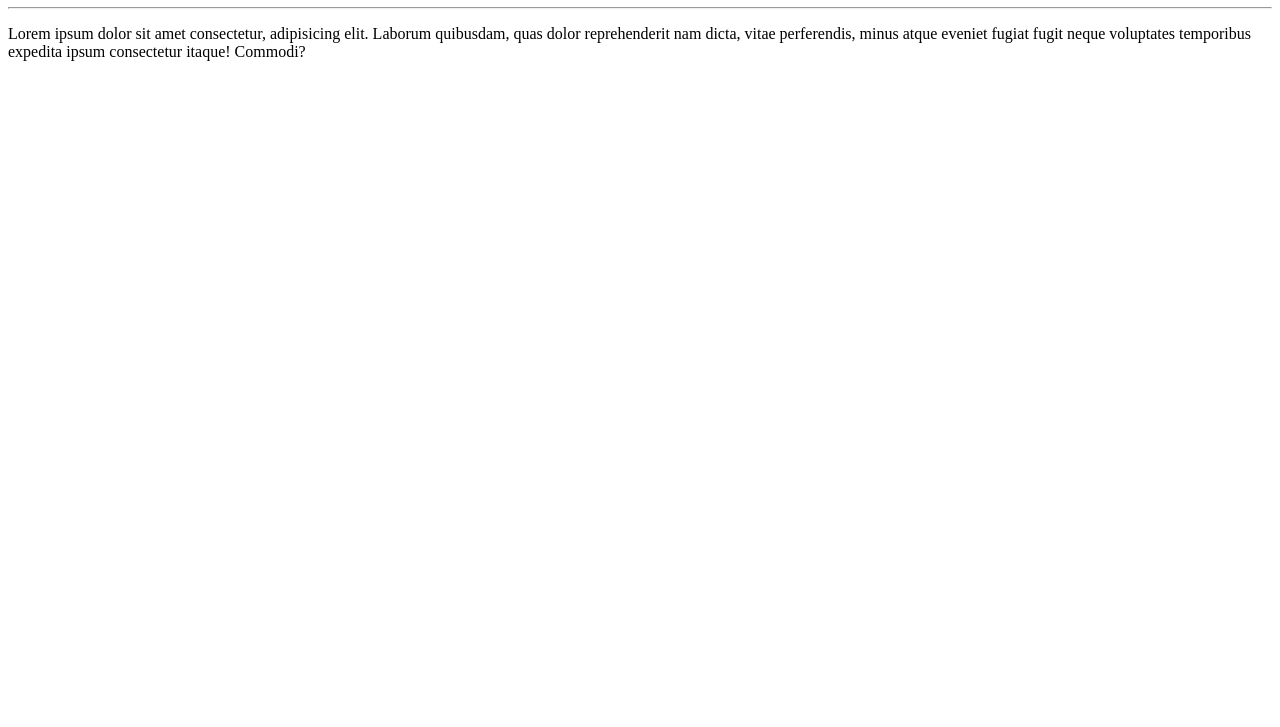
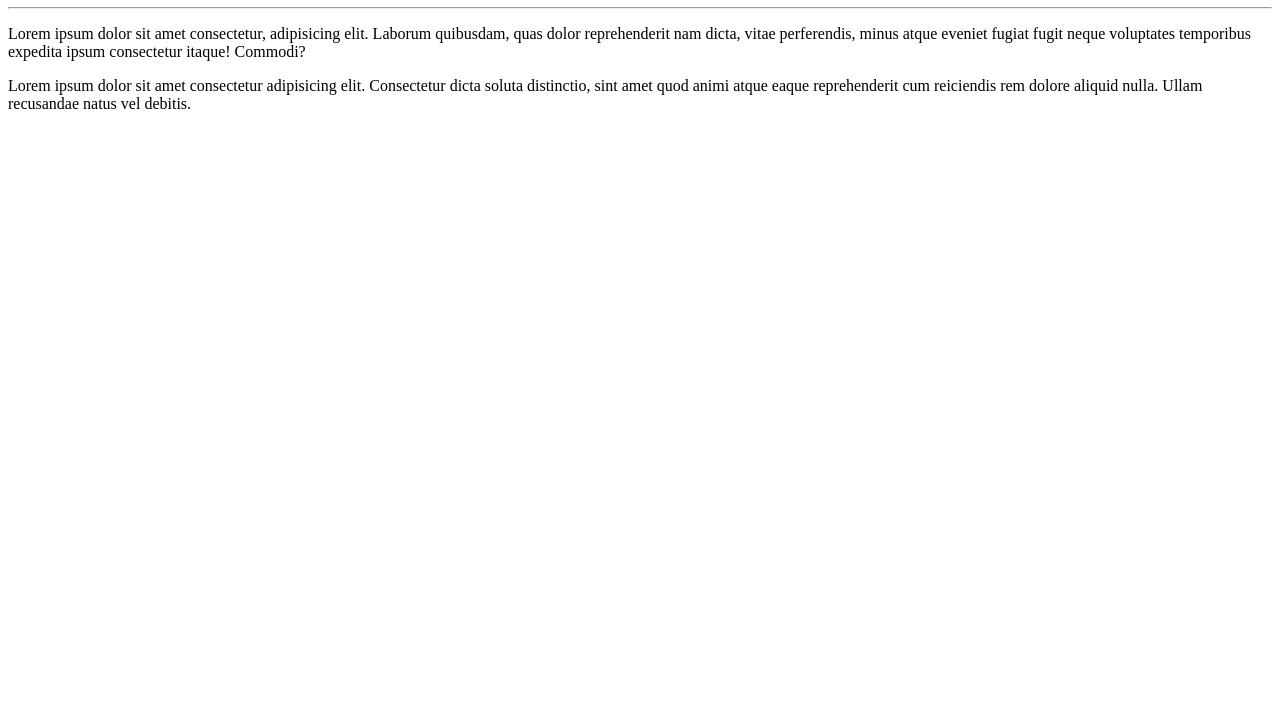
Before and after one commit to CarlosDanielDamo/Ola-Mundo, a plain HTML site: page site-exemplo/index.html in a window 1280 px wide. Shown: the part 73-800 px from the top of the page. Drawn offline with Linux system fonts and the light colour scheme.

Commit message:
Adicionei um Paragrafo

```diff
--- a/site-exemplo/index.html
+++ b/site-exemplo/index.html
@@ -9,5 +9,6 @@
     <h1>Olá, Mundo!</h1>
     <hr>
     <p>Lorem ipsum dolor sit amet consectetur, adipisicing elit. Laborum quibusdam, quas dolor reprehenderit nam dicta, vitae perferendis, minus atque eveniet fugiat fugit neque voluptates temporibus expedita ipsum consectetur itaque! Commodi?</p>
+    <p>Lorem ipsum dolor sit amet consectetur adipisicing elit. Consectetur dicta soluta distinctio, sint amet quod animi atque eaque reprehenderit cum reiciendis rem dolore aliquid nulla. Ullam recusandae natus vel debitis.</p>
 </body>
 </html>
```
